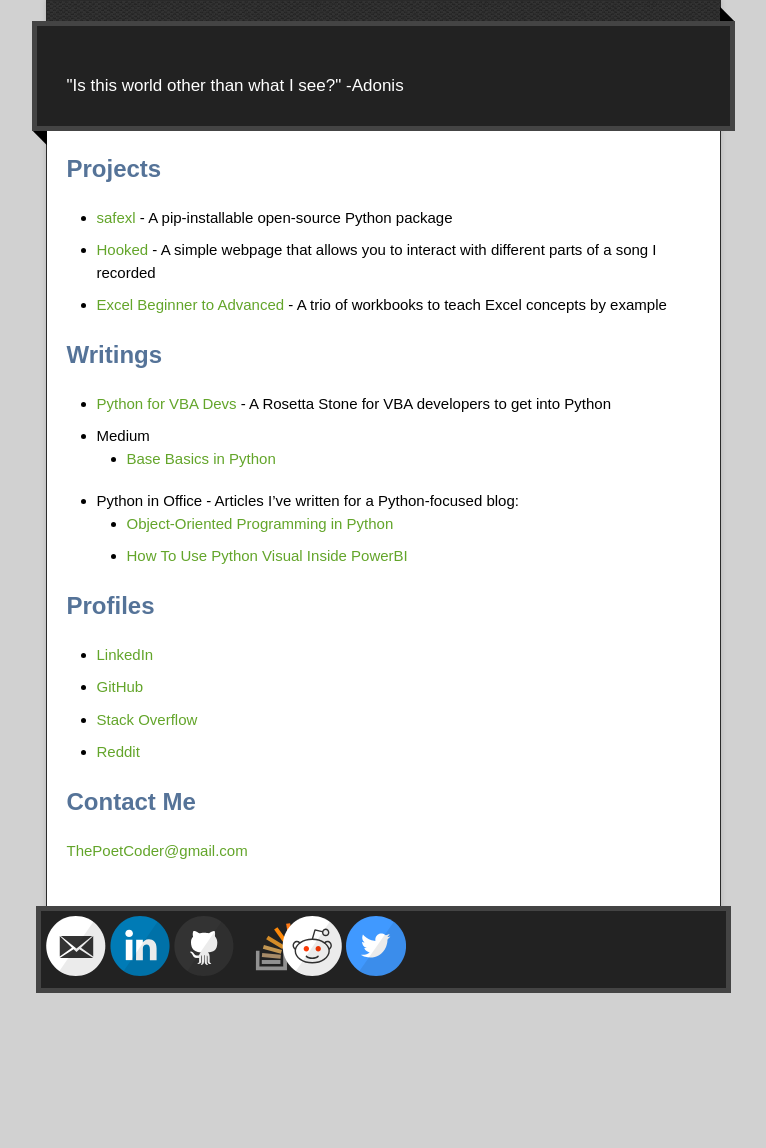
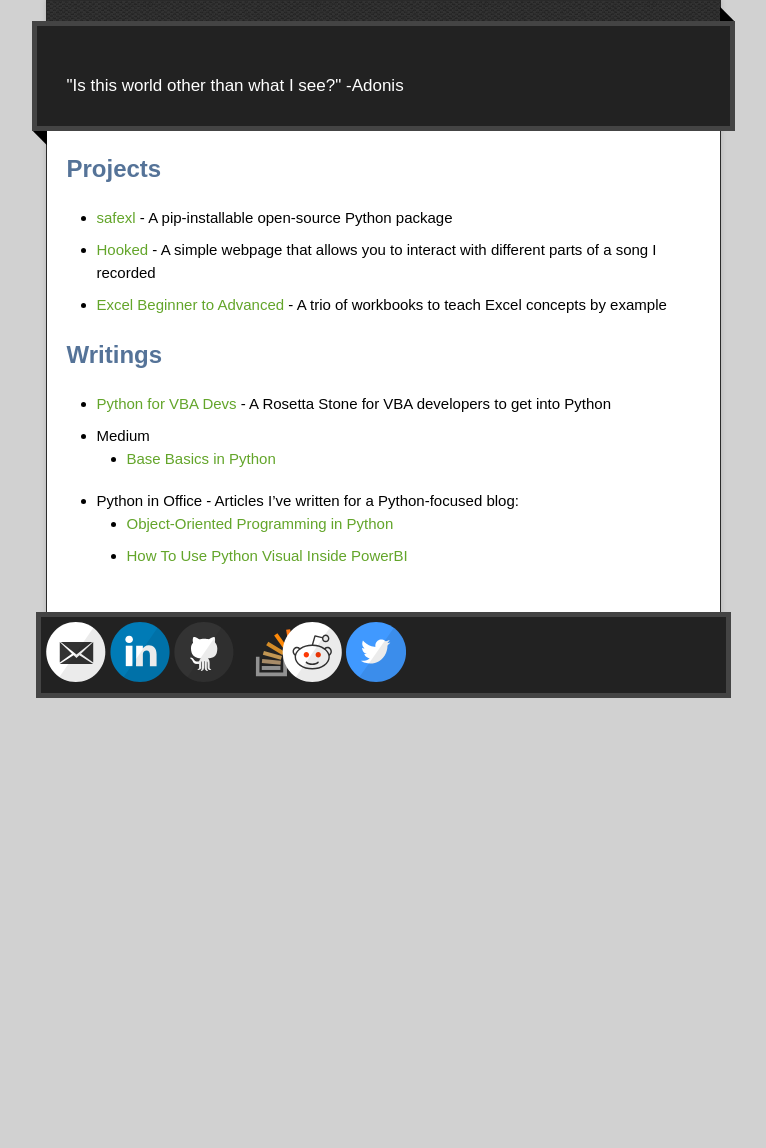
Before and after one commit to ThePoetCoder/thepoetcoder.github.io, a Jekyll site: the page built from index.md, in a window 1280 px wide. Shown: the whole page, without its empty margins (257-1023 px from the left). Built offline with Jekyll 4.4.1, drawn with Linux system fonts in a browser that asks for light colours; after the commit the page ends 900 px from its top, so only the background shows below that.

Commit message:
Update index.md

```diff
--- a/index.md
+++ b/index.md
@@ -15,13 +15,3 @@
 * Python in Office - Articles I’ve written for a Python-focused blog:
   * [Object-Oriented Programming in Python](https://pythoninoffice.com/object-oriented-programming-in-python/)
   * [How To Use Python Visual Inside PowerBI](https://pythoninoffice.com/how-to-use-python-visual-inside-powerbi/)
-
-
-## Profiles
-* [LinkedIn](https://www.linkedin.com/in/-eric-smith)
-* [GitHub](https://github.com/ThePoetCoder/)
-* [Stack Overflow](https://stackoverflow.com/users/9885313/thepoetcoder)
-* [Reddit](https://www.reddit.com/user/thepoetcoder/)
-
-## Contact Me
-[ThePoetCoder@gmail.com](mailto:thepoetcoder@gmail.com)
```
